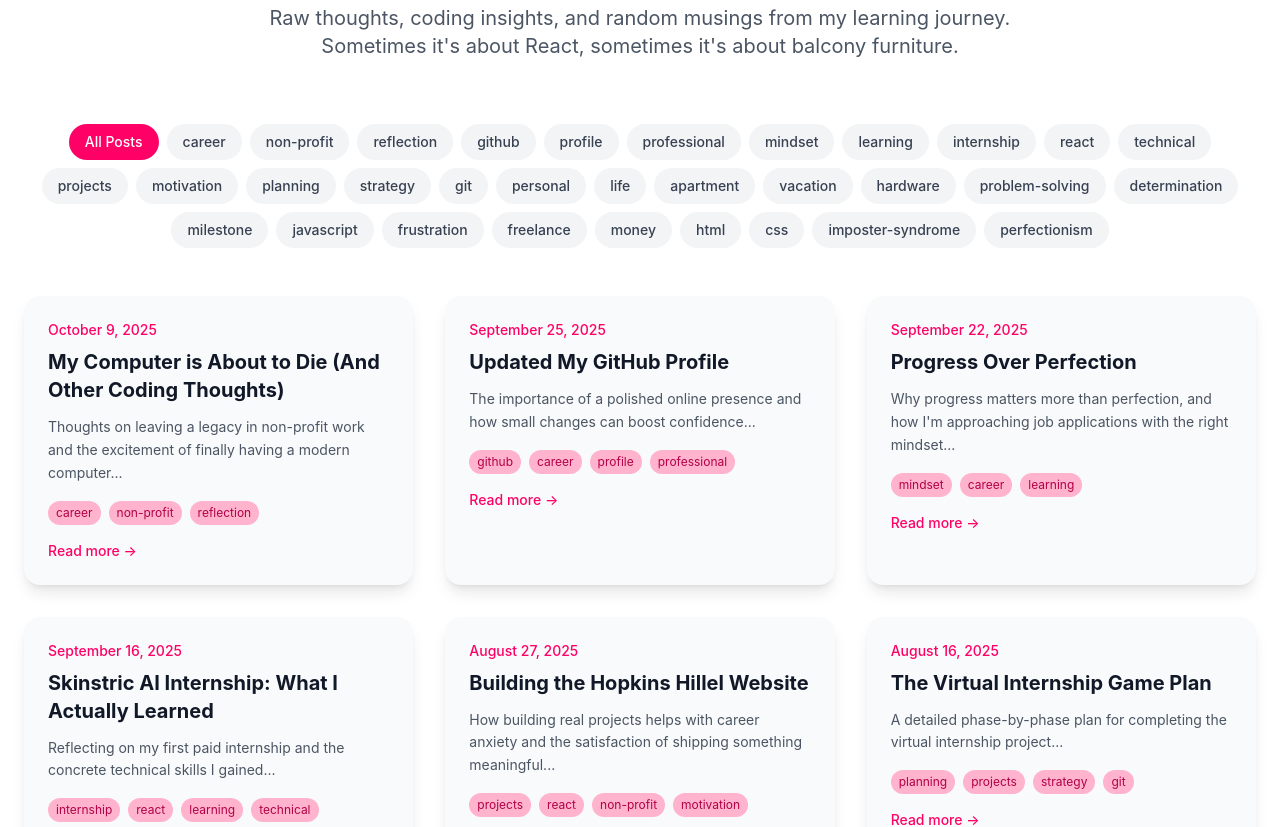
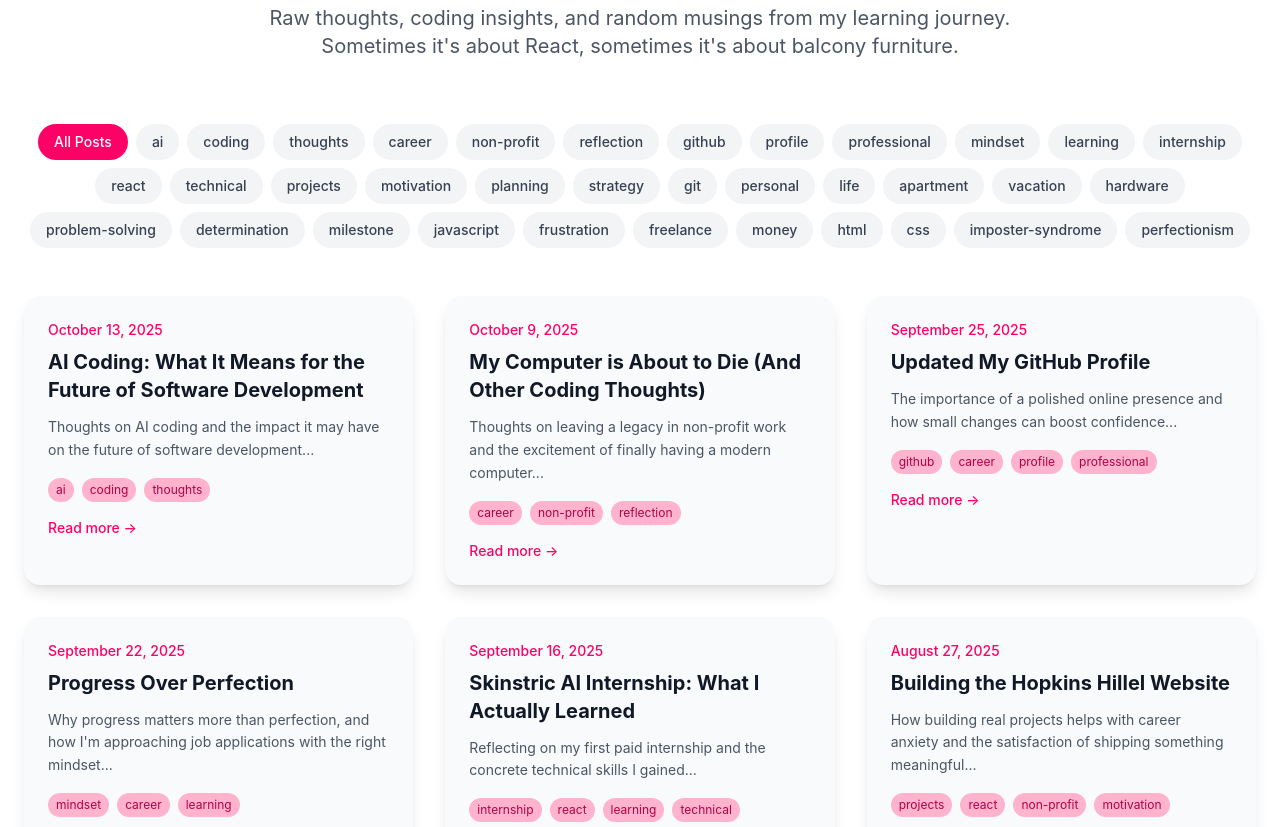
Before and after one commit to RinaNewhouse/Portfolio, a React (Vite) app: page / in a window 1280 px wide. Shown: the part 3720-4547 px from the top of the page. Built offline with nearby package versions, Linux system fonts and the light colour scheme.

Commit message:
Updated blog

```diff
--- a/src/data/blogPosts.ts
+++ b/src/data/blogPosts.ts
@@ -8,6 +8,20 @@ export interface BlogPost {
 }
 
 export const blogPosts: BlogPost[] = [
+    {
+        id: "ai-coding",
+        title: "AI Coding: What It Means for the Future of Software Development",
+        date: "October 13, 2025",
+        content: `Coding has taken a turn for the crazier in recent years. As I am sure you all know, AI is on the uproar, and I have a feeling that during any future interviews I or others take, the type of questions asked and skills asked for are going to be different than they may have 2 or 3 years ago. Nowadays, so many developers use AI to help build their projects--and I’m not going to lie and say I didn’t.
+
+        The only thing I wonder is, how is that going to change things for me? How am I going to prove I have knowledge on topics, if I can’t generate them from scratch, but rather, rely on the fingertips of Google, ChatGPT, Gemini, or Cursor? If I run out of internet, will I be someone who just has absolutely zero reliable coding knowledge? Well, the truth is, I look up concepts ALL the time. I know DOM is the simple document object model, and that it is a model that JavaScript can use to communicate back and forth between it, the HTML, and the webpage itself. But when I am trying to build one specific thing, how will I know what to turn to in that moment of need?
+
+        Then, for follow-along videos…ahhh the best. Those can take a long time. It is easy to get stuck. It is also easy to be overwhelmed by it all. I think I just need to take it one video at a time and know that it is not something I need to master tomorrow, but if I am one step closer, I will feel better about it. Sometimes, it feels like I’ve been telling myself this every day. And that I truly cannot compare my success or my doings to others, or what is the “norm” of what should be done.
+
+        Granted, when I talk to my mentors, some of whom really believe in me and use kind supportive language, it also gives me the energy boost I need to give something a go, knowing that they are there on the other side waiting for me to do it. I have to tune out the noise, as easy as it is to not. Seeing social media posts about frontend developers going to the crazy marks are also not very helpful for my growth. Yeah. Today I did learn a bit more about DOM.`,
+        tags: ["ai", "coding", "thoughts"],
+        excerpt: "Thoughts on AI coding and the impact it may have on the future of software development..."
+    },
     {
         id: "computer-dying",
         title: "My Computer is About to Die (And Other Coding Thoughts)",
```
Lines whose indentation alone changed are shown as unchanged.
